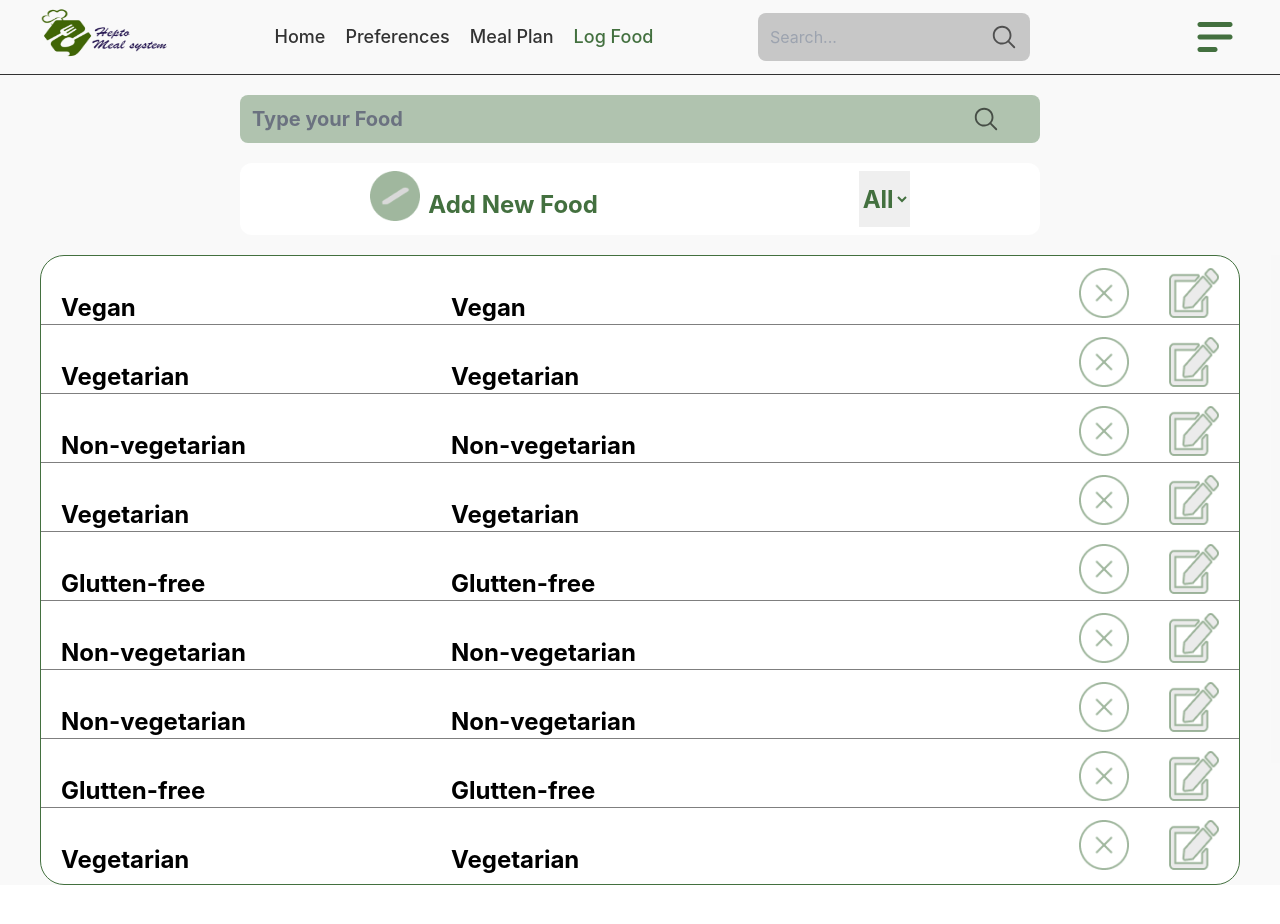
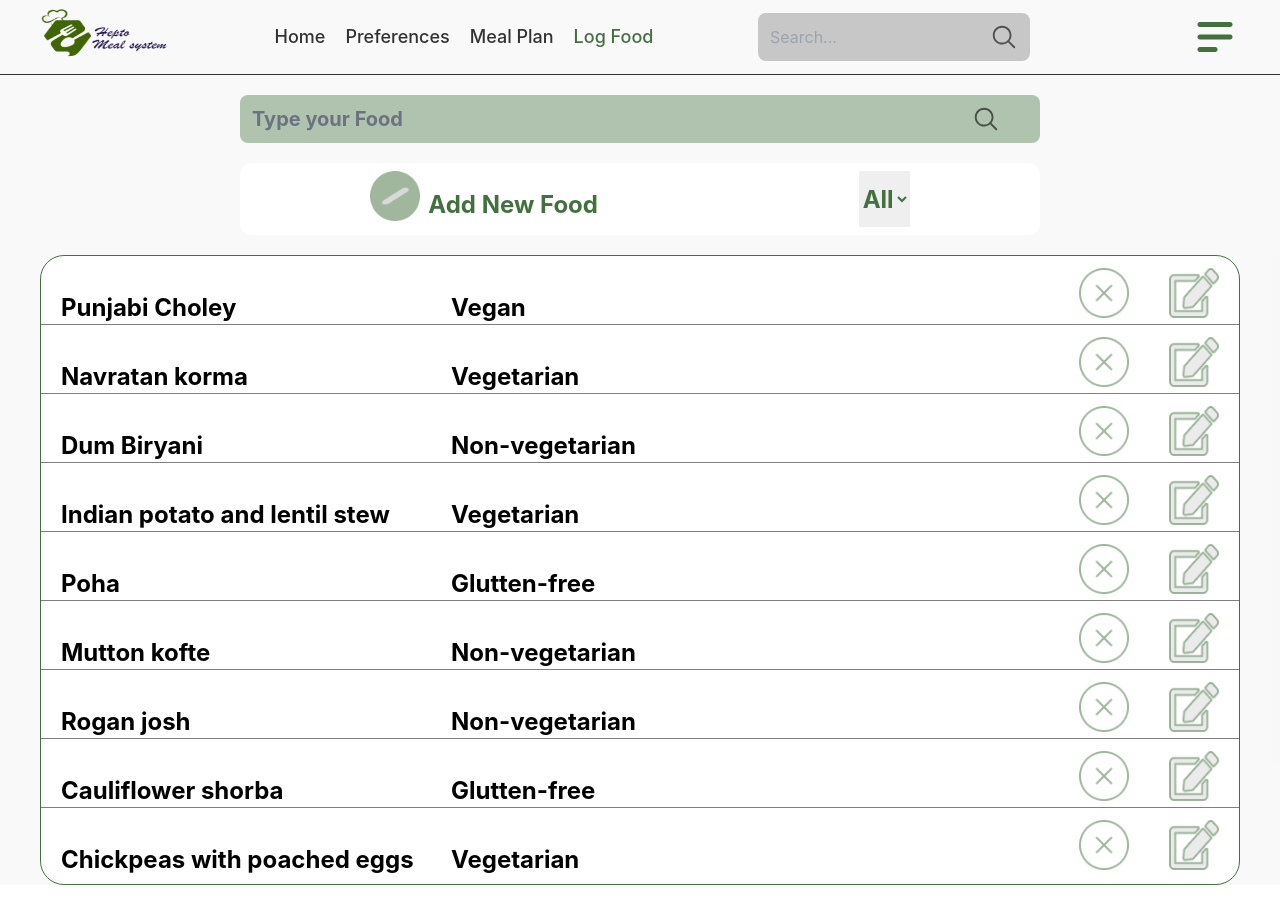
Before and after one commit to Suliatyusuff/hepto-meal, a Next.js app: page /log in a window 1280 px wide. Shown: the top 924 px of the page. Built offline with nearby package versions, Linux system fonts and the light colour scheme.

Commit message:
Fix issue

```diff
--- a/pages/log.jsx
+++ b/pages/log.jsx
@@ -89,7 +89,7 @@ export default function Log () {
                                 <div className="flex items-end">
                                     <Link href="/meal">
                                         <a className="md:font-bold text-sm md:text-2xl text-black hover:text-primary-500/80">
-                                            {log.col2}
+                                            {log.col1}
                                         </a>
                                     </Link>
                                 </div>
```
